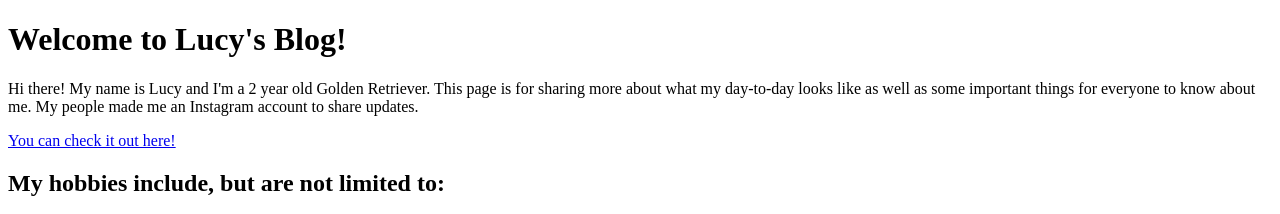
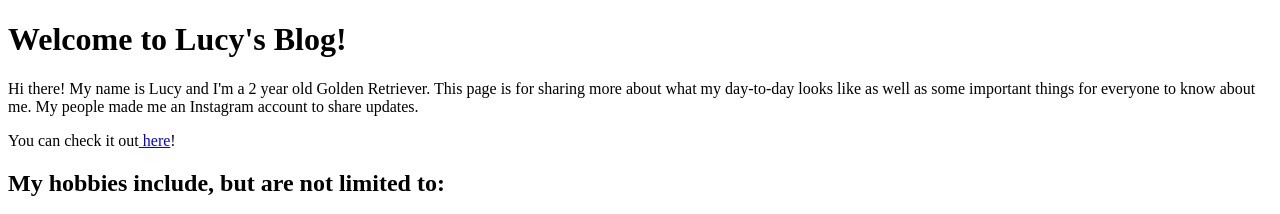
Before and after one commit to evanhook/Lucy-blog, a plain HTML site: page Lucy.html in a window 1280 px wide. Shown: the top 214 px of the page. Drawn offline with Linux system fonts and the light colour scheme.

Commit message:
fix link to instagram account

```diff
--- a/Lucy.html
+++ b/Lucy.html
@@ -6,7 +6,7 @@
  <body>
    <h1>Welcome to Lucy's Blog!</h1>
    <p>Hi there! My name is Lucy and I'm a 2 year old Golden Retriever. This page is for sharing more about what my day-to-day looks like as well as some important things for everyone to know about me. My people made me an Instagram account to share updates.</p>
-   <a href="https://www.instagram.com/fir.lucy/?hl=en">You can check it out here!</a>
+   <p>You can check it out<a href="https://www.instagram.com/fir.lucy/?hl=en"> here</a>!</p>
    <h2>My hobbies include, but are not limited to:</h2>
    <ul>
      <li>Swimming at Cannon Beach</li>
```
